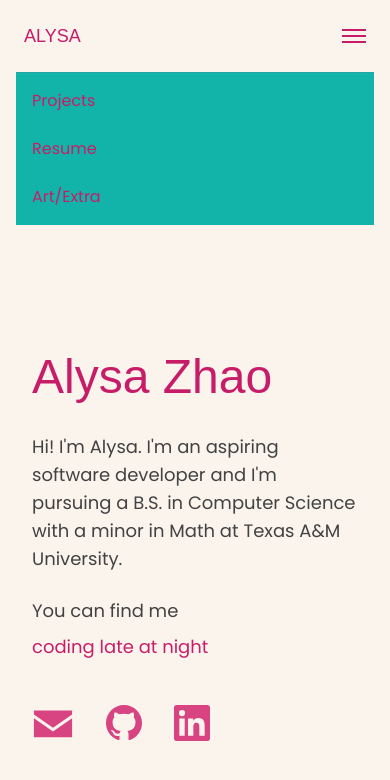
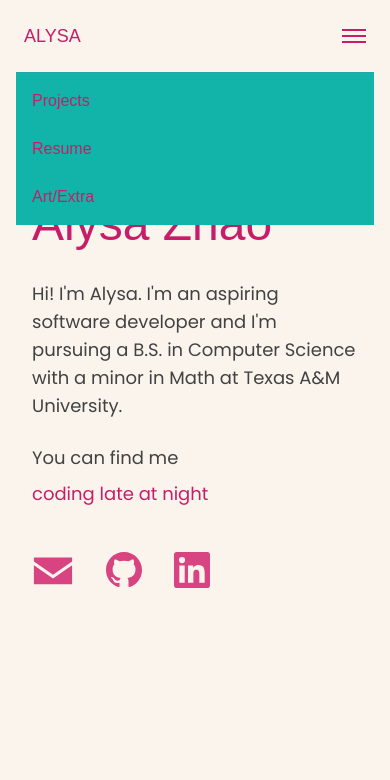
Before and after one commit to llysi/personal-portfolio, a Next.js app: page / in a window 390 px wide. Both pictures are taken after a click on the button "Toggle navigation menu". Shown: the top 780 px of the page. Built offline with nearby package versions, Linux system fonts and the light colour scheme; a web font is replaced by a local one.

Commit message:
style navbar with bg and font

```diff
--- a/src/components/Navbar.tsx
+++ b/src/components/Navbar.tsx
@@ -26,7 +26,7 @@ export default function Navbar() {
   }
 
   return (
-    <nav className ="sticky top-0 z-50">
+    <nav className="sticky top-0 z-50">
       <div className="px-2 h-18 flex justify-between items-center font-light">
 
         {/* Logo */}
@@ -37,7 +37,7 @@ export default function Navbar() {
             width={40}
             height={40}
           />*/}
-          <span className ="text-lg text-foreground hover:text-accent transition-colors font-heading">
+          <span className="text-lg text-foreground hover:text-accent transition-colors font-heading">
             ALYSA
           </span>
         </Link>
@@ -71,7 +71,7 @@ export default function Navbar() {
 
       {/* Mobile menu panel*/}
       {isMobileMenuOpen && (
-        <div id="mobile-menu" className="md:hidden bg-background border-t border-foreground/10">
+        <div id="mobile-menu" className="md:hidden bg-background border-t border-foreground/10 absolute left-0 right-0 font-heading">
           <div className="px-4 py-2 space-y-2">
             <Link href="/projects" className={`block py-2 text-foreground hover:text-accent transition-colors`}>
             Projects
```
